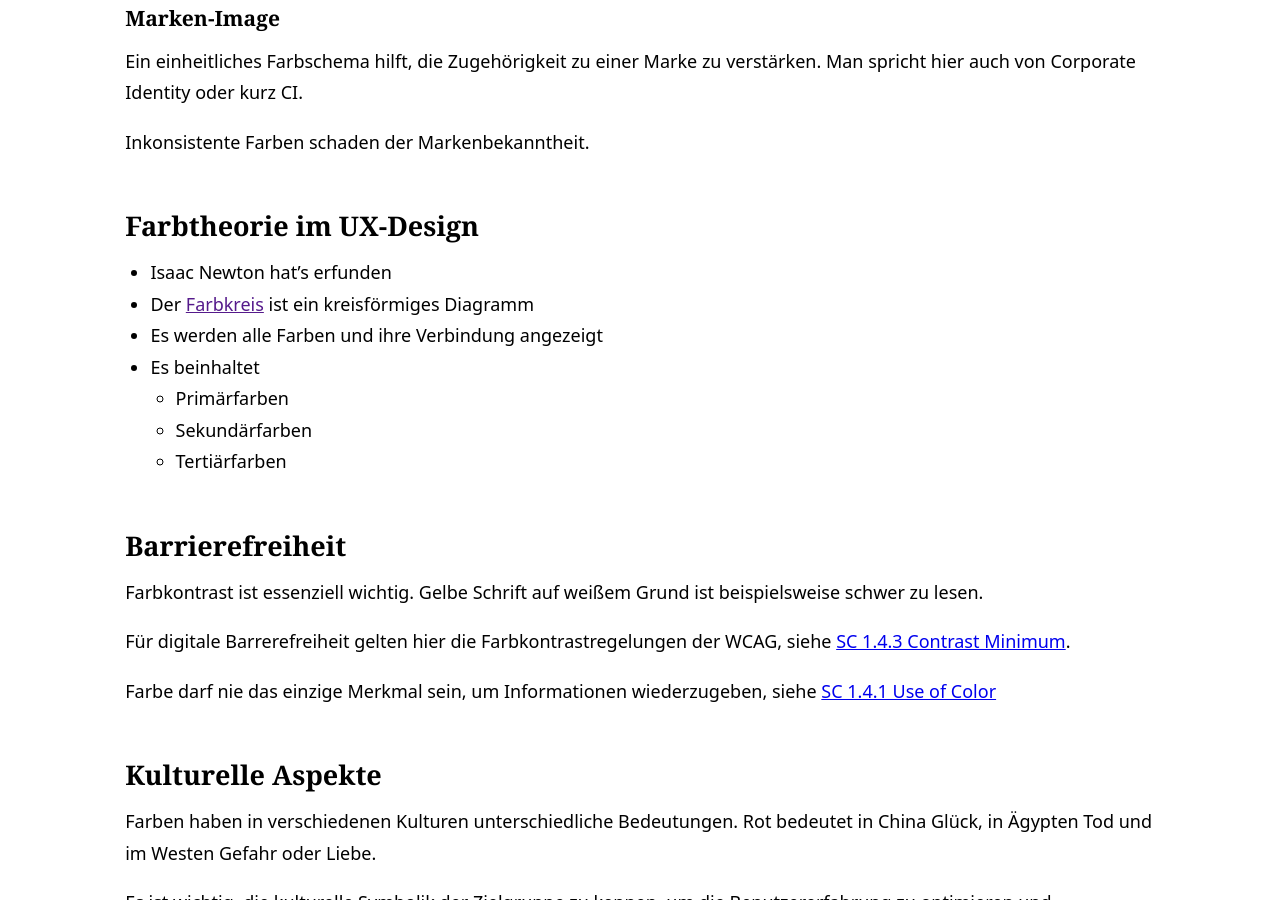
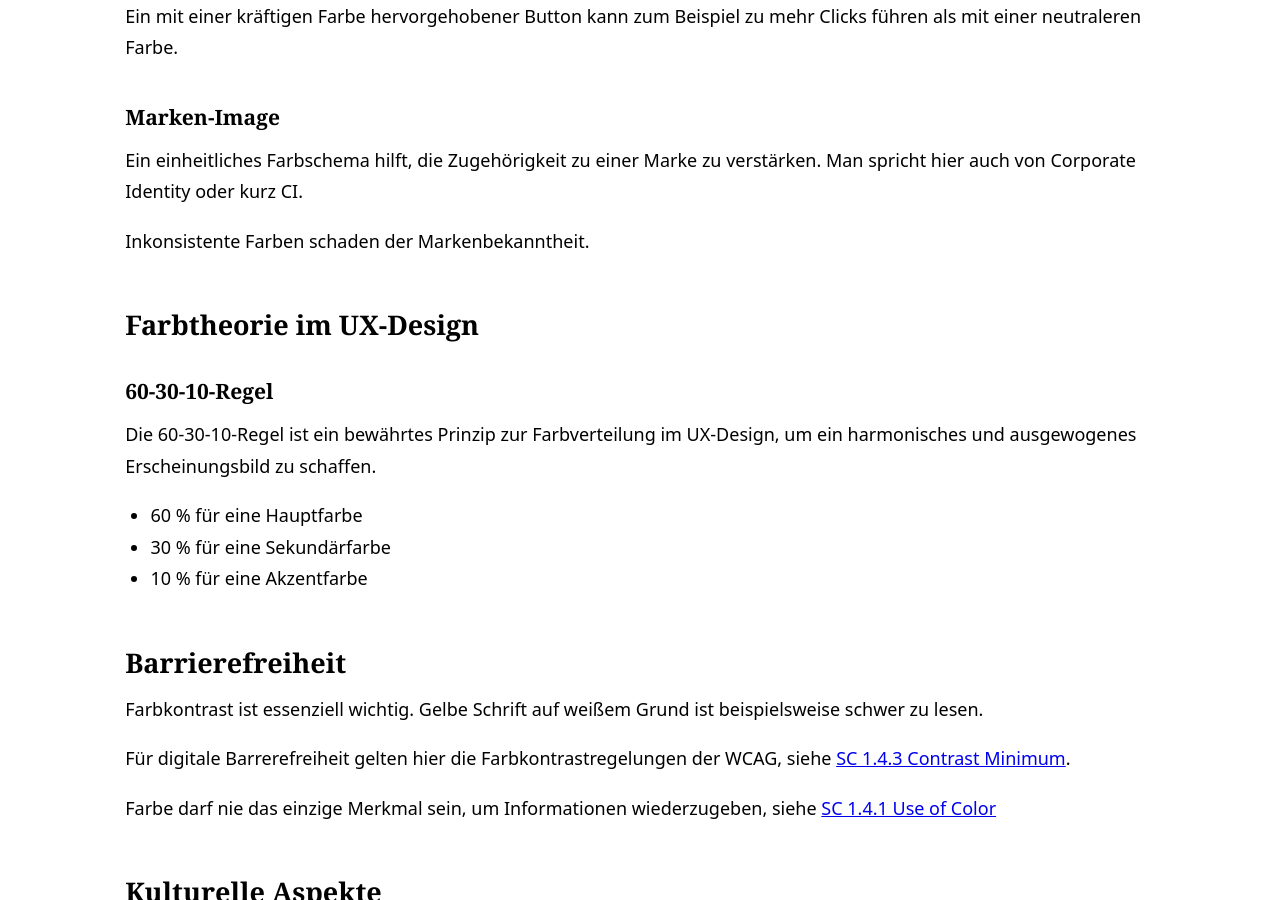
Before and after one commit to learosema/cpux-prep, a Jekyll site: the page built from weitere-themen/farbenlehre.md, in a window 1280 px wide and 900 px high, scrolled down 1016 px. Built offline with Jekyll 4.4.1, drawn with Linux system fonts in a browser that asks for light colours; our own code applies the rules of GitHub Pages for plain Markdown files; some of the changed text lies outside the part shown.

Commit message:
chore: more work

```diff
--- a/weitere-themen/farbenlehre.md
+++ b/weitere-themen/farbenlehre.md
@@ -1,6 +1,11 @@
 # Farbenlehre im UX-Design
 
 Dieses Thema ist nicht relevant für die CPUX-F-Zertifizierung.
+
+Das geht ausführlicher und schöner zu beschreiben, beispielsweise auf
+[Farbenlehre.com](https://farbenlehre.com/).
+
+Es soll hier nur mal ein paar Basics vermitteln.
 
 ## Farbe ist nicht nur dekorativ
 
@@ -33,13 +38,14 @@ Inkonsistente Farben schaden der Markenbekanntheit.
 
 ## Farbtheorie im UX-Design
 
-- Isaac Newton hat's erfunden
-- Der [Farbkreis]() ist ein kreisförmiges Diagramm
-- Es werden alle Farben und ihre Verbindung angezeigt
-- Es beinhaltet
-  - Primärfarben
-  - Sekundärfarben
-  - Tertiärfarben
+### 60-30-10-Regel
+
+Die 60-30-10-Regel ist ein bewährtes Prinzip zur Farbverteilung im UX-Design, um ein
+harmonisches und ausgewogenes Erscheinungsbild zu schaffen.
+
+- 60 % für eine Hauptfarbe
+- 30 % für eine Sekundärfarbe
+- 10 % für eine Akzentfarbe
 
 ## Barrierefreiheit
 
```
